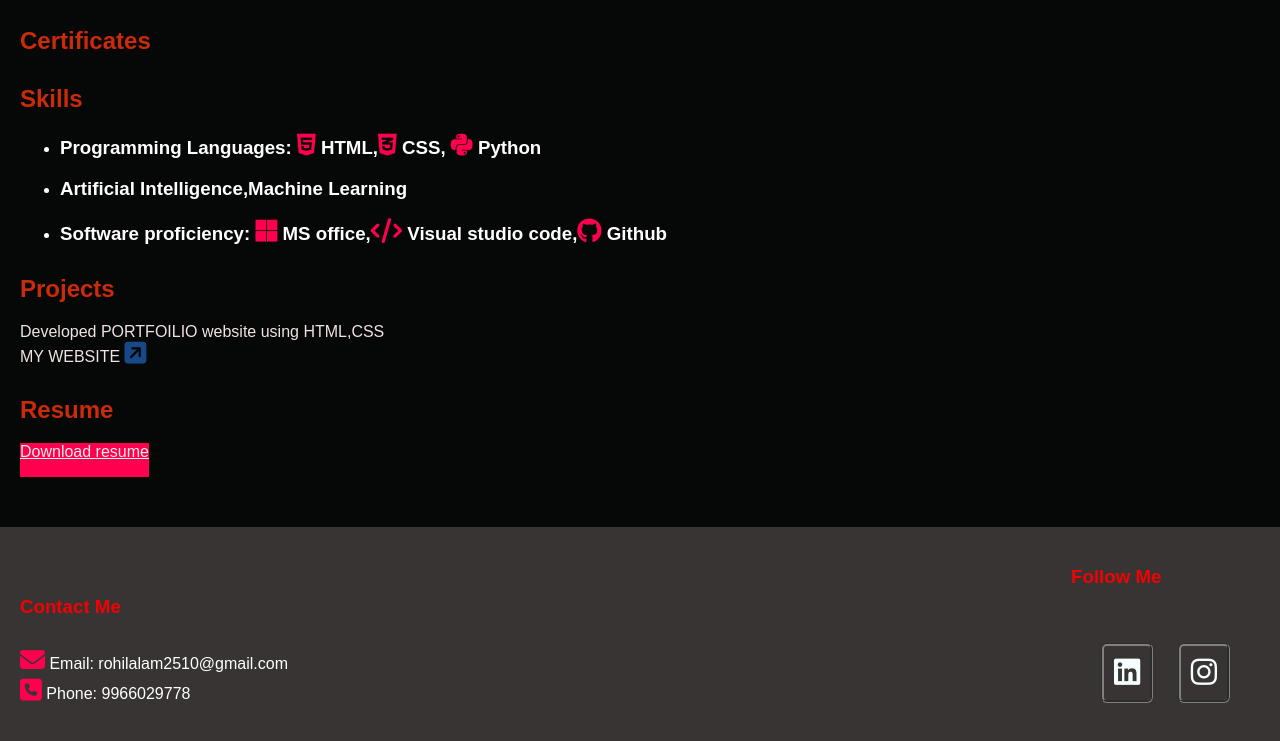
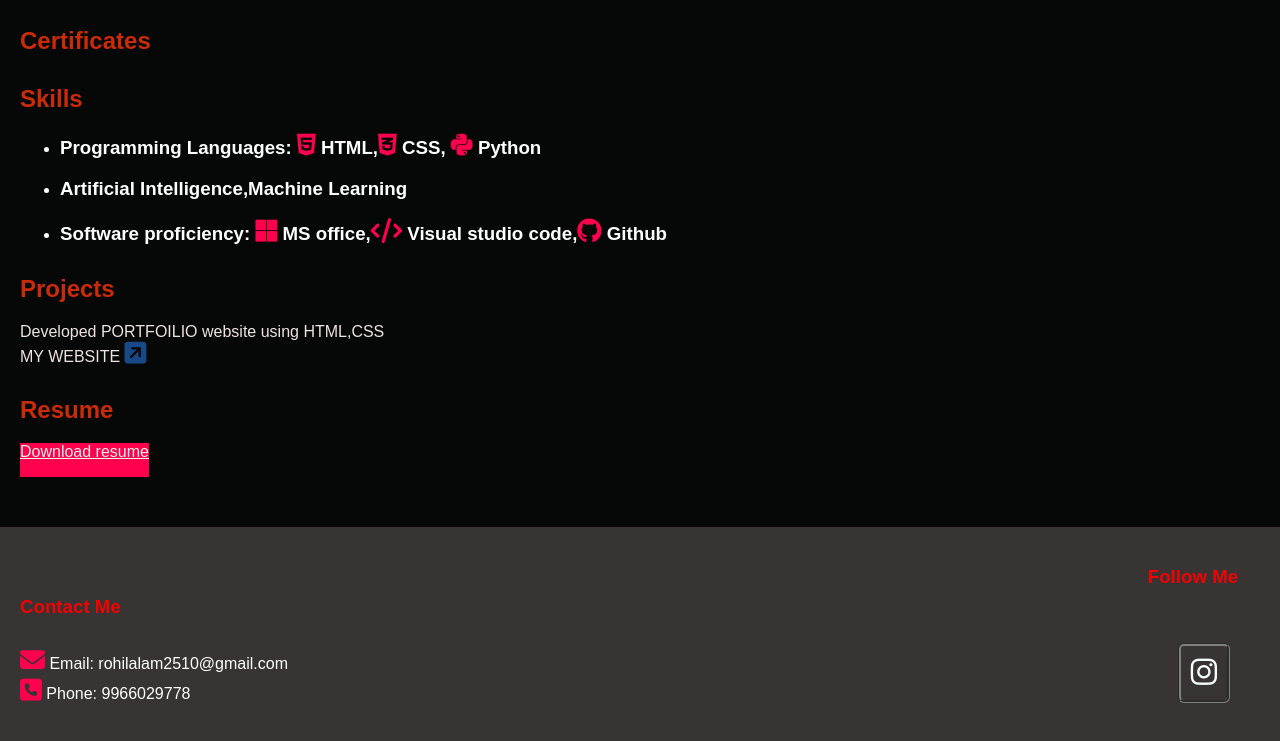
Before and after one commit to rohinilalam/portfolio, a plain HTML site: page index.html in a window 1280 px wide. Shown: the part 1743-2484 px from the top of the page. Drawn offline with Linux system fonts and the light colour scheme; a script that the page names is missing.

Commit message:
Add files via upload

```diff
--- a/index.html
+++ b/index.html
@@ -192,7 +192,6 @@
       </section>
 
 <div class="row social" >
-  <a target = "blank" href = 'https://www.linkedin.com/in/revanth-konchada-091312247/'><i class="fab fa-linkedin"></i></a>
   <a target = "blank" href='https://instagram.com/_rohi_lalam_?igshid=MzNlNGNkZWQ4Mg=='><i class='fab fa-instagram'></i></a></section>
 </div>
 
```
